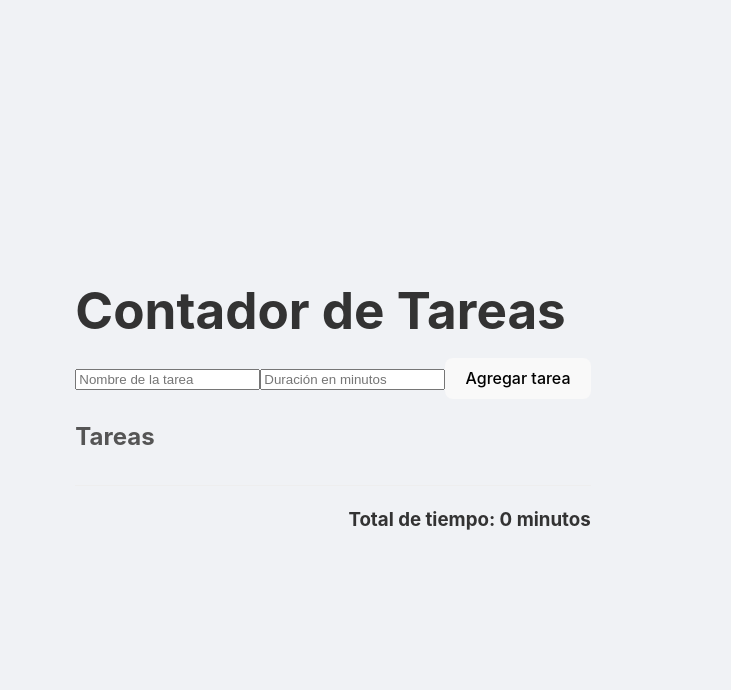
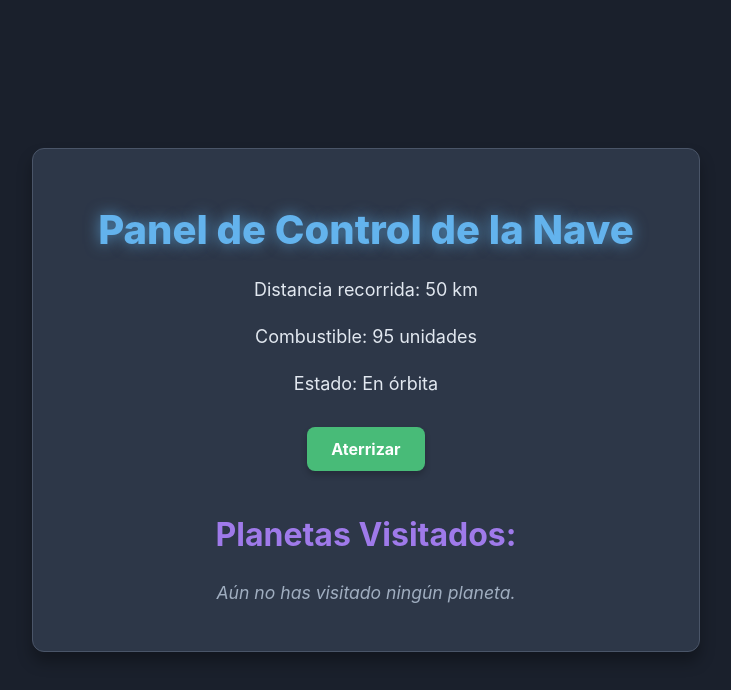
Before and after one commit to danielgp42/Introduccion_react, a React (Vite) app in the folder Proyecto1-Tarjeta_presentacion/mi-tarjeta/: page / in a window 1280 px wide. Shown: the top 690 px of the page, without its empty margins (307-1038 px from the left). Built offline with nearby package versions, Linux system fonts and the light colour scheme.

Commit message:
Proyecto4

```diff
--- a/Proyecto1-Tarjeta_presentacion/mi-tarjeta/src/App.jsx
+++ b/Proyecto1-Tarjeta_presentacion/mi-tarjeta/src/App.jsx
@@ -1,65 +1,100 @@
 import React, { useState, useEffect, useMemo } from 'react';
-import "./Compras.css";
+import Planeta from "./Planeta";
+import './Planetas.css';
+function App() {
+  //Estado de la Nave
+  const [distancia, setDistancia] = useState(0);
+  const [combustible, setCombustible] = useState(100);
+  const [estadoNave, setEstadoNave] = useState("En órbita");
+  const [planetasVisitados, setPlanetasVisitados] = useState([]);
+  const [planetaCounter, setPlanetaCounter] = useState(1);
+  const [mensajeAlerta, setMensajeAlerta] = useState('');
 
-function App() {
-  const [tareas, setTareas] = useState([]);
-  const [nuevaTarea, setNuevaTarea] = useState('');
-  const [duracion, setDuracion] = useState('');
+  useEffect(() => {
+    console.log("¡El panel de control está listo!"); // Mensaje de montaje
 
-  const calcularTiempoTotal = useMemo(() => {
-    console.log("Calculando tiempo total...");
-    return tareas.reduce((total, tarea) => total + tarea.duracion, 0);
-  }, [tareas]); // Solo se recalcula cuando cambian las tareas
+    // Simulacion de vuelo
+    const intervaloVuelo = setInterval(() => {
+      setCombustible(prevCombustible => {
+        if (prevCombustible > 0) {
+          return prevCombustible - 1;
+        }
+        setEstadoNave("Sin combustible");
+        return 0;
+      });
+      setDistancia(prevDistancia => prevDistancia + 10); // Aumenta la distancia en 10 km
+    }, 1000); //Un segundo
+    return () => {
+      clearInterval(intervaloVuelo);
+      console.log("El panel de control se ha apagado."); // Mensaje de desmontaje
+    };
+  }, []);
 
-  // Efecto secundario: Actualizar el título del documento cada vez que cambia el total
   useEffect(() => {
-    // Usamos el valor directamente de totalTiempoCalculado
-    document.title = `Total: ${calcularTiempoTotal} minutos`;
-  }, [calcularTiempoTotal]); // Se ejecuta cada vez que el totalTiempoCalculado cambia
+    if (combustible < 100 && combustible >= 0) {
+      console.log(`¡Combustible actualizado! Combustible actual: ${combustible}`);
+    }
+    if (combustible === 0 && estadoNave !== "Sin combustible") {
+      setEstadoNave("Sin combustible");
+    }
+  }, [combustible, estadoNave]);
 
-  // Función para agregar una nueva tarea
-  const agregarTarea = (e) => {
-    e.preventDefault(); // Previene la recarga de la página
+  const mensajeEstado = useMemo(() => {
+    return `Estado: ${estadoNave}`;
+  }, [estadoNave]);
 
-    if (nuevaTarea.trim() !== '' && duracion.trim() !== '') {
-      const nuevaTareaObj = {
-        nombre: nuevaTarea,
-        duracion: parseInt(duracion) // Asegúrate de que la duración sea un número
-      };
-      setTareas([...tareas, nuevaTareaObj]);
-      setNuevaTarea('');
-      setDuracion('');
+  // --- Función para Aterrizar ---
+  const aterrizar = () => {
+    if (combustible > 0 && estadoNave !== "Aterrizando") {
+      setEstadoNave("Aterrizando"); // Cambia el estado de la nave a "Aterrizando"
+      const nuevoPlaneta = `Planeta ${planetaCounter}`; // Genera un nombre para el nuevo planeta
+      setPlanetasVisitados(prevPlanetas => [...prevPlanetas, nuevoPlaneta]);
+      setPlanetaCounter(prevCounter => prevCounter + 1);
+      setMensajeAlerta('');
+    } else if (combustible === 0) {
+      setMensajeAlerta("¡No tienes suficiente combustible para aterrizar!");
     }
   };
 
+  return (
+    <div className='app-container'>
+      <h1>Panel de Control de la Nave</h1>
+      <div>
+        <p>Distancia recorrida: {distancia} km </p>
+        <p >Combustible: {combustible} unidades
+          {combustible <= 10 && combustible > 0 && <span className="low-fuel"> (¡Bajo!)</span>}
+          {combustible === 0 && <span className="out-of-fuel"> (¡Agotado!)</span>}
+        </p>
+        <p >{mensajeEstado}</p>
 
-  return (
-    <div>
-      <h1>Contador de Tareas</h1>
-      <div>
-        <input
-          type="text"
-          value={nuevaTarea}
-          onChange={(e) => setNuevaTarea(e.target.value)}
-          placeholder="Nombre de la tarea"
-        />
-        <input
-          type="number"
-          value={duracion}
-          onChange={(e) => setDuracion(e.target.value)}
-          placeholder="Duración en minutos"
-        />
-        <button onClick={agregarTarea}>Agregar tarea</button>
+        <button
+          onClick={aterrizar}
+          disabled={combustible <= 0 || estadoNave === "Aterrizando" || estadoNave === "Sin combustible"}
+        >
+          Aterrizar
+        </button>
       </div>
 
-      <h2>Tareas</h2>
-      <ul>
-        {tareas.map((tarea, index) => (
-          <li key={index}>{tarea.nombre}: {tarea.duracion} minutos</li>
-        ))}
-      </ul>
+      {mensajeAlerta && (
+        <div className="alert-message">
+          {mensajeAlerta}
+        </div>
+      )}
 
-      <h3>Total de tiempo: {calcularTiempoTotal} minutos</h3>
+      <h2>Planetas Visitados:</h2>
+      <div>
+        {planetasVisitados.length === 0 ? (
+          <p className="no-planets-message">Aún no has visitado ningún planeta.</p>
+        ) : (
+          <ul>
+            {planetasVisitados.map((planeta, index) => (
+              <li key={index}>
+                <Planeta nombre={planeta} />
+              </li>
+            ))}
+          </ul>
+        )}
+      </div>
     </div>
   );
 }
--- /dev/null
+++ b/Proyecto1-Tarjeta_presentacion/mi-tarjeta/src/Planeta.jsx
@@ -0,0 +1,17 @@
+import React, {useEffect} from "react";
+
+function Planeta({ nombre }) {
+  useEffect(() => {
+    // Mensaje que se muestra cuando el componente Planeta se monta (aparece)
+    console.log(`¡El planeta ${nombre} ha aparecido!`);
+
+    // Función de limpieza que se ejecuta cuando el componente Planeta se desmonta (desaparece)
+    return () => {
+      console.log(`¡El planeta ${nombre} ha desaparecido!`);
+    };
+  }, [nombre]); // La dependencia 'nombre' asegura que el efecto se re-ejecute si el nombre del planeta cambia
+
+  return <div>{nombre}</div>;
+}
+
+export default Planeta;
--- /dev/null
+++ b/Proyecto1-Tarjeta_presentacion/mi-tarjeta/src/Planetas.css
@@ -0,0 +1,148 @@
+body {
+  background-color: #1a202c;
+  color: #e2e8f0;
+  font-family: 'Inter', sans-serif;
+  padding: 1rem;
+  display: flex;
+  justify-content: center;
+  align-items: center;
+  min-height: 100vh;
+  margin: 0;
+  box-sizing: border-box;
+}
+
+.app-container {
+  background-color: #2d3748;
+  padding: 2rem;
+  border-radius: 12px;
+  box-shadow: 0 10px 15px rgba(0, 0, 0, 0.3);
+  border: 1px solid #4a5568;
+  max-width: 800px;
+  width: 100%;
+  text-align: center;
+}
+
+h1 {
+  font-size: 2.5rem;
+  font-weight: 800;
+  color: #63b3ed;
+  margin-bottom: 1.5rem;
+  text-shadow: 0 0 15px rgba(99, 179, 237, 0.7);
+}
+
+p {
+  font-size: 1.125rem;
+  margin-bottom: 0.75rem;
+  line-height: 1.6;
+}
+
+.low-fuel {
+  color: #f6ad55;
+  font-weight: 600;
+}
+
+.out-of-fuel {
+  color: #fc8181;
+  font-weight: 700;
+  animation: pulse 1.5s infinite ease-in-out;
+}
+
+@keyframes pulse {
+  0%, 100% { opacity: 1; }
+  50% { opacity: 0.6; }
+}
+
+button {
+  background-color: #48bb78;
+  color: white;
+  font-weight: 700;
+  padding: 0.75rem 1.5rem;
+  border-radius: 8px;
+  border: none;
+  cursor: pointer;
+  transition: all 0.3s ease;
+  box-shadow: 0 4px 6px rgba(0, 0, 0, 0.2);
+  margin-top: 1rem;
+}
+
+button:hover {
+  background-color: #38a169;
+  transform: translateY(-2px);
+  box-shadow: 0 6px 8px rgba(0, 0, 0, 0.3);
+}
+
+button:disabled {
+  background-color: #a0aec0;
+  cursor: not-allowed;
+  opacity: 0.7;
+  transform: none;
+  box-shadow: none;
+}
+
+.alert-message {
+  background-color: #d69e2e;
+  color: white;
+  padding: 1rem;
+  border-radius: 8px;
+  margin-top: 1.5rem;
+  font-size: 1.1rem;
+  font-weight: 500;
+  box-shadow: 0 2px 4px rgba(0, 0, 0, 0.2);
+}
+
+h2 {
+  font-size: 2rem;
+  font-weight: 700;
+  color: #9f7aea;
+  margin-top: 2.5rem;
+  margin-bottom: 1.25rem;
+}
+
+ul {
+  list-style: none;
+  padding: 0;
+  margin: 0;
+  display: flex;
+  flex-wrap: wrap;
+  justify-content: center;
+  gap: 1rem;
+}
+
+li {
+  background-color: #4a5568;
+  padding: 0.75rem 1.25rem;
+  border-radius: 8px;
+  box-shadow: inset 0 1px 3px rgba(0, 0, 0, 0.2);
+  display: flex;
+  align-items: center;
+  font-size: 1.1rem;
+  color: #cbd5e0;
+}
+
+.planeta-name {
+  color: #90cdf4;
+  font-weight: 500;
+  margin-left: 0.5rem;
+}
+
+.no-planets-message {
+  color: #a0aec0;
+  font-style: italic;
+  font-size: 1.1rem;
+  margin-top: 1rem;
+}
+
+@media (max-width: 640px) {
+  h1 {
+    font-size: 2rem;
+  }
+  h2 {
+    font-size: 1.75rem;
+  }
+  p, button, .alert-message, li, .no-planets-message {
+    font-size: 1rem;
+  }
+  .app-container {
+    padding: 1.5rem;
+  }
+}
```
